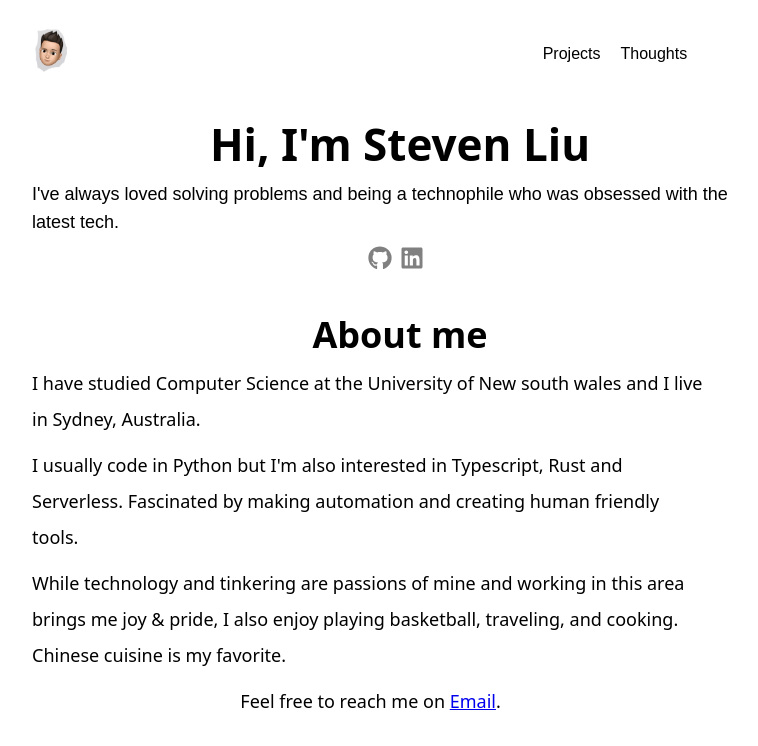
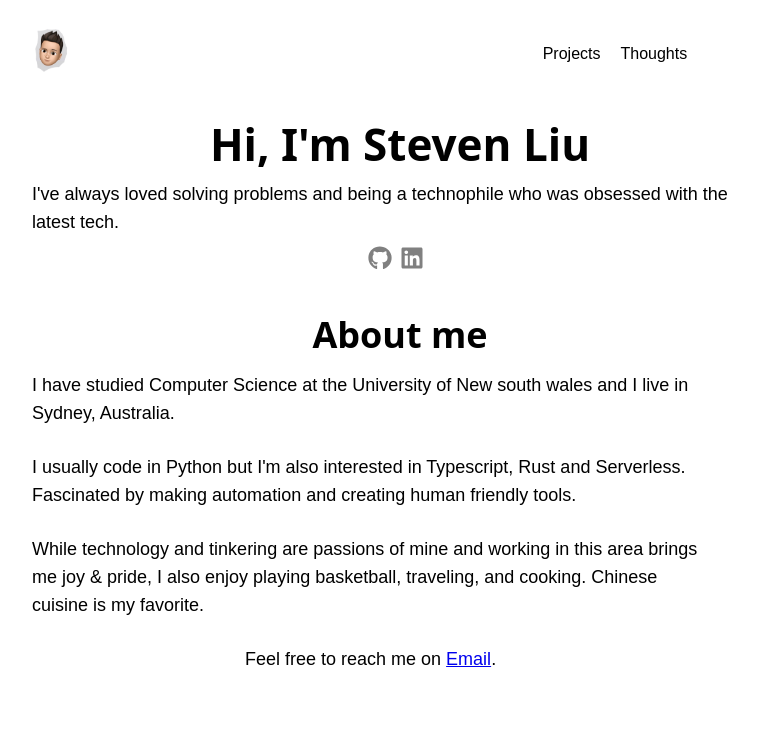
Before and after one commit to US579/about-me, a React (Create React App) app: page / in a window 1280 px wide. Shown: the top 746 px of the page, without its empty margins (240-998 px from the left). Built offline with nearby package versions, Linux system fonts and the light colour scheme.

Commit message:
update font

```diff
--- a/src/App.tsx
+++ b/src/App.tsx
@@ -1,8 +1,8 @@
 import {
-    BrowserRouter as Router,
     Route,
     Routes,
 } from "react-router-dom";
+import { HashRouter } from 'react-router-dom';
 import About from "./components/pages/About";
 
 import Header from "./components/Header";
@@ -24,9 +24,9 @@ function App() {
 
 const AppWrapper = () => {
     return (
-        <Router>
+        <HashRouter>
             <App />
-        </Router>
+        </HashRouter>
     );
 };
 
--- a/src/components/pages/styles.ts
+++ b/src/components/pages/styles.ts
@@ -43,9 +43,12 @@ export const AboutMeHeader = styled.div`
 export const AboutMeContent = styled.div`
   margin-top: 10px;
   line-height: 2;
+  margin-right: 8%;
   font-size: 1.125rem;
-  margin-right: 8%;
-
+  line-height: 1.75rem;
+  padding-bottom: 10px;
+  margin-top: 16px;
+  font-family: 'Jost',sans-serif;
 `;
 
 export const ImageWrapper = styled.img`
```
